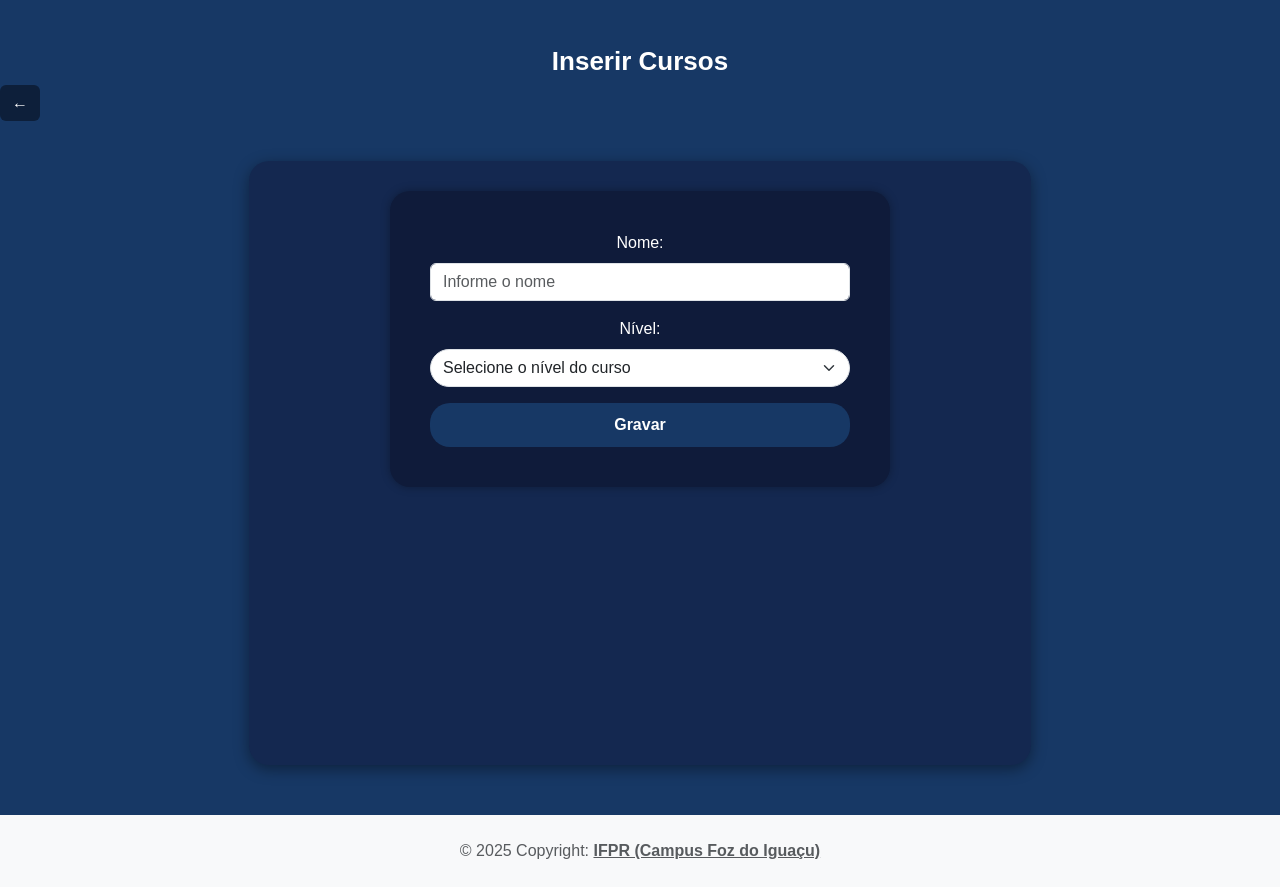
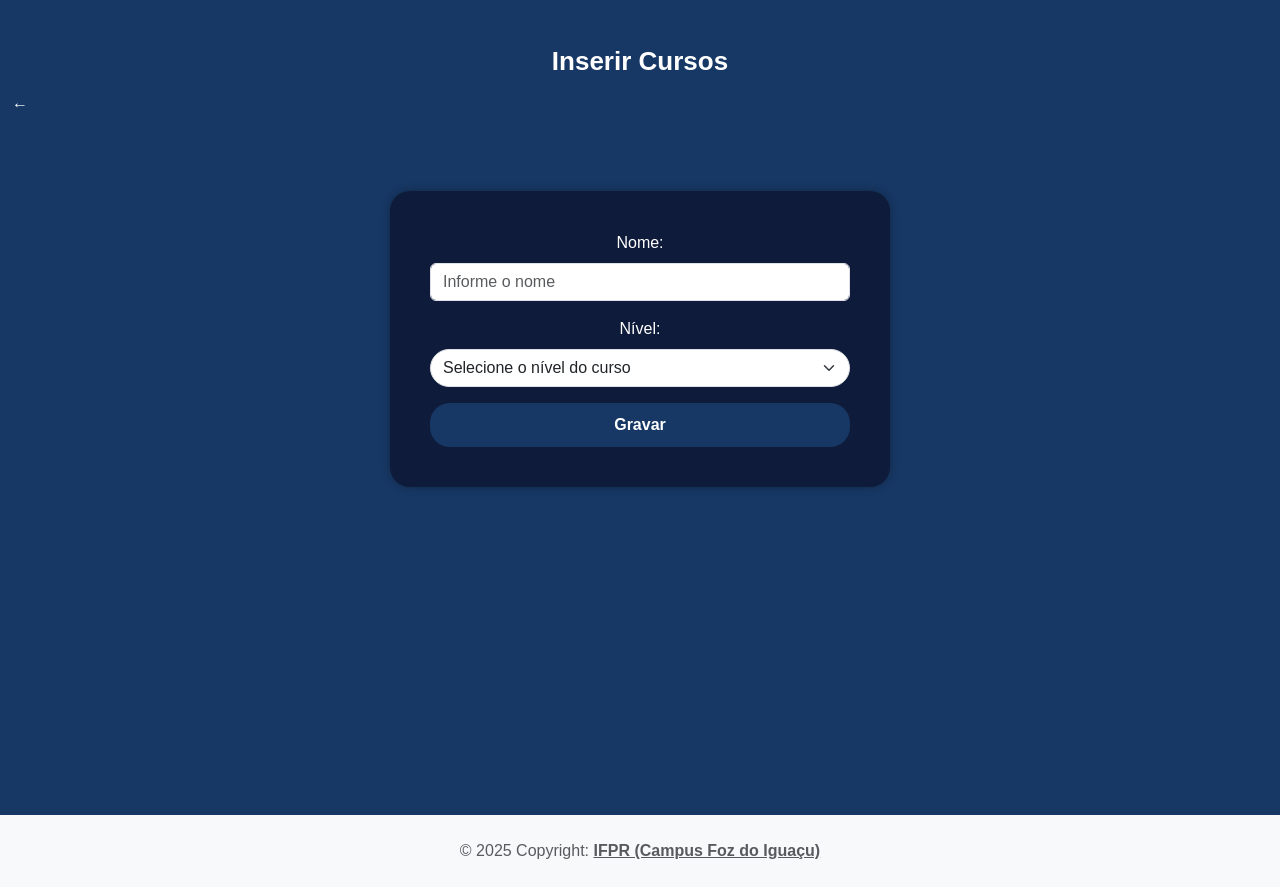
Before and after one commit to IfstarsIFPR/Aplicacao, a PHP site: page /app/view/curso/form.php in a window 1280 px wide. Shown: the part 56-943 px from the top of the page. Run offline with PHP 8.4, Linux system fonts and the light colour scheme; the template is opened without the code that fills it, so the values that code supplies are empty.

Commit message:
Update form.css
deixei igual esta nos protótipos

```diff
--- a/app/view/css/form.css
+++ b/app/view/css/form.css
@@ -8,17 +8,18 @@ h3.text-center {
     color: #ffffff;
 }
 
+.container,
 .form-container {
-    display: flex;
-    justify-content: center;
-    align-items: center;
-    width: 100%;
+    background: none;
+    box-shadow: none;
+    border: none;
 }
 
 .form .mb-3 {
     margin-bottom: 20px;
     border-radius: 20px;
 }
+
 .form-select {
     border-radius: 20px;
 
@@ -33,10 +34,10 @@ h3.text-center {
 
 }
 
-.btn-success{
+.btn-success {
     background-color: #173865;
     border: none;
-    color: #ffffff ;
+    color: #ffffff;
     padding: 10px 25px;
     font-weight: bold;
     transition: background-color 0.3s ease;
@@ -45,7 +46,7 @@ h3.text-center {
 }
 
 .btn-secondary {
-   background-color: #0d1f3a;
+    background-color: transparent;
     border: none;
     color: #ffffff;
     transition: background-color 0.3s ease;
```
Lines whose indentation alone changed are shown as unchanged.
